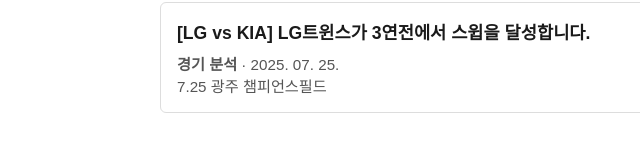
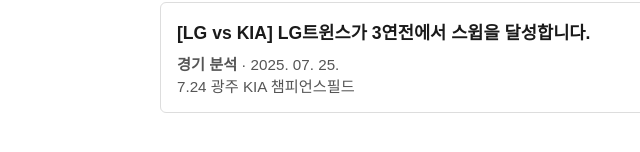
Before and after one commit to 3t1sy1fa/SPORTS-monologue, an Eleventy site: page src/Index.njk in a window 1280 px wide. Shown: the part 440-592 px from the top of the page, 0-640 px from the left. Built offline with nearby package versions, Linux system fonts and the light colour scheme; Eleventy itself is replaced by a stand-in of ours; files that its build step writes are made by us from their sources; a web font is replaced by a local one.

Commit message:
Update 글 “2025-07-25-lg-vs-kia-lg트윈스가-3연전에서-스윕을-달성합니다”

```diff
--- a/src/posts/2025-07-25-lg-vs-kia-lg트윈스가-3연전에서-스윕을-달성합니다.md
+++ b/src/posts/2025-07-25-lg-vs-kia-lg트윈스가-3연전에서-스윕을-달성합니다.md
@@ -2,6 +2,6 @@
 title: "[LG vs KIA] LG트윈스가 3연전에서 스윕을 달성합니다. "
 category: 경기 분석
 date: 2025-07-25T07:12:57.935Z
-excerpt: 7.25 광주 챔피언스필드
+excerpt: 7.24 광주 KIA 챔피언스필드
 ---
 .
```
